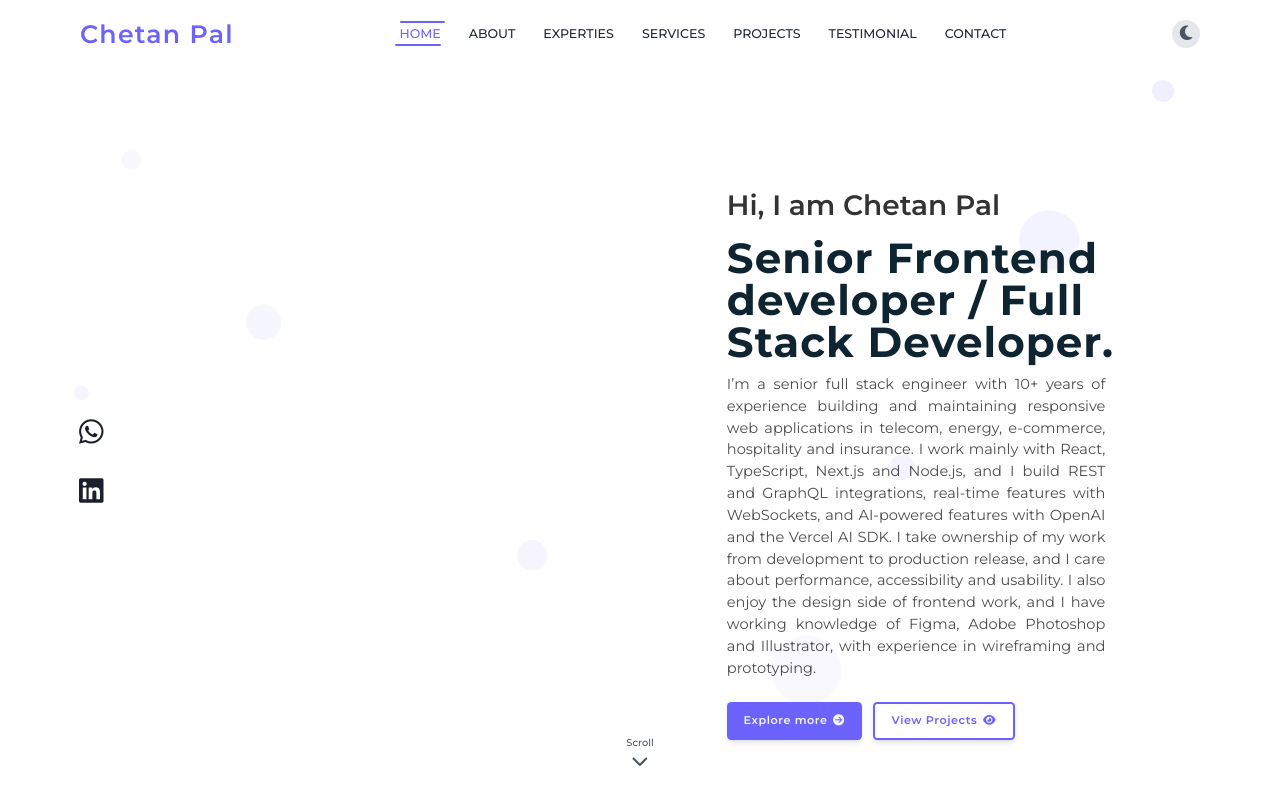
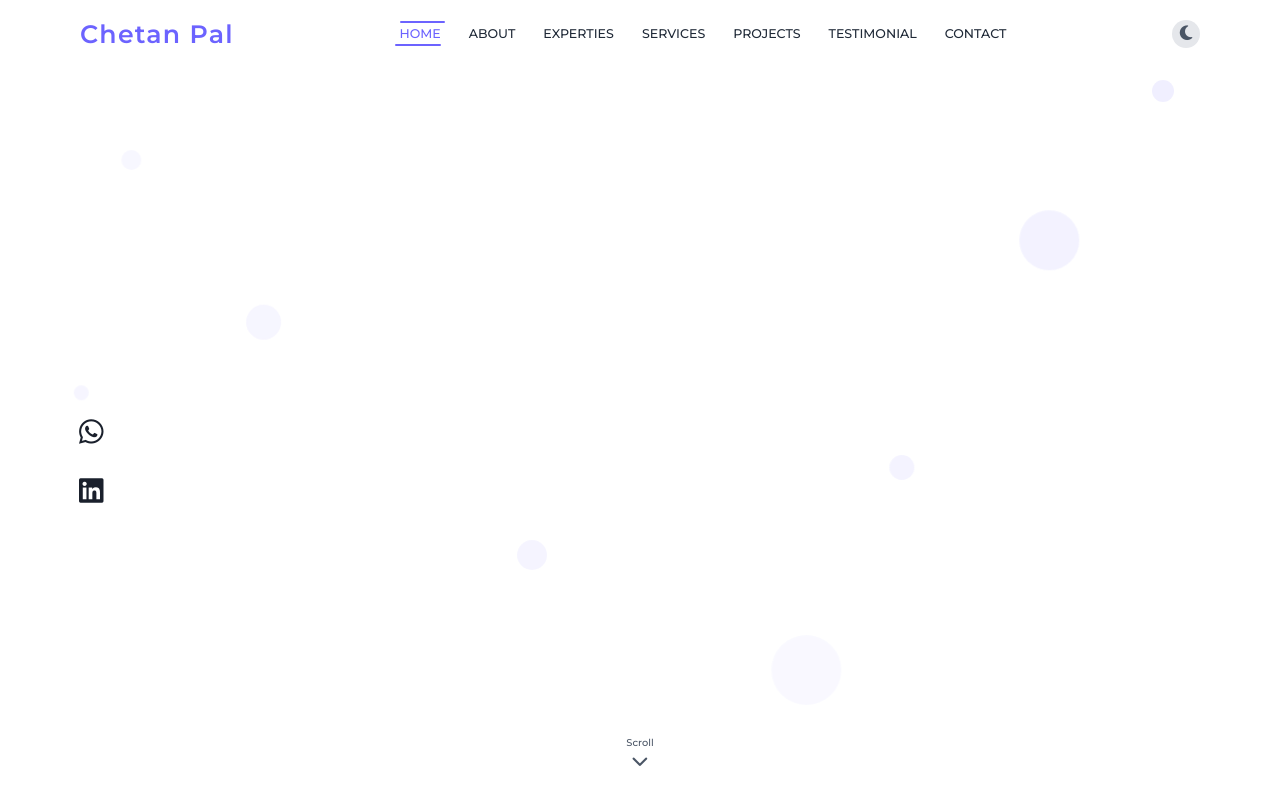
Before and after one commit to chetanpl/Chetan_Pal, a React (Vite) app: page / in a window 1280 px wide. Shown: the top 800 px of the page. Built offline with nearby package versions, Linux system fonts and the light colour scheme.

Commit message:
Update Hero.jsx

```diff
--- a/src/components/Hero.jsx
+++ b/src/components/Hero.jsx
@@ -150,7 +150,7 @@ const Hero = () => {
           </div>
 
           {/* Hero Text */}
-          <div className="flex flex-col justify-center items-start w-full md:w-[45%] space-y-4 px-10" data-aos="fade-up">
+         {/* <div className="flex flex-col justify-center items-start w-full md:w-[45%] space-y-4 px-10" data-aos="fade-up">
             <p className="text-[2rem] lg:text-[2.5rem] font-semibold" style={{color: 'var(--black8)'}}>Hi, I am Chetan Pal</p>
             <p className="text-5xl sm:text-6xl  font-bold tracking-wide" style={{color: 'var(--blackmain)'}}>
               Senior Frontend developer / Full Stack Developer.
@@ -171,7 +171,7 @@ const Hero = () => {
               </button>
             </div>
           </div>
-
+*/}
           {/* Hero Image */}
           {/* <div className="grid place-content-center mb-15   w-[90%] md:w-[45%]" data-aos="fade-up">
             <div className="slider" id="slider">
```
